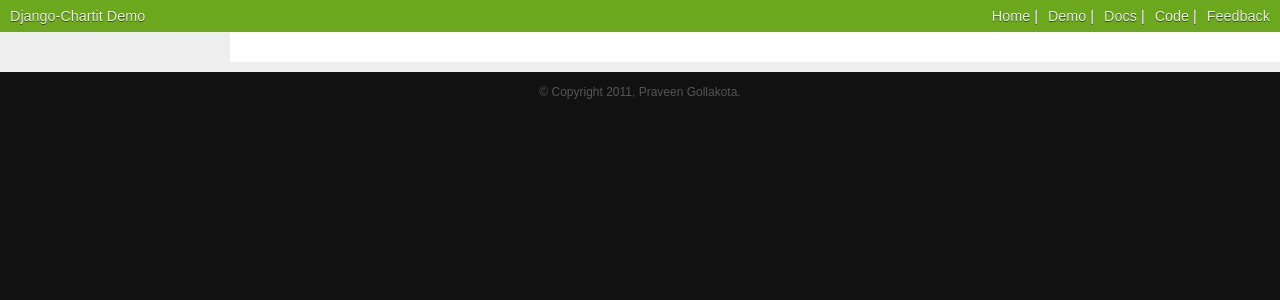
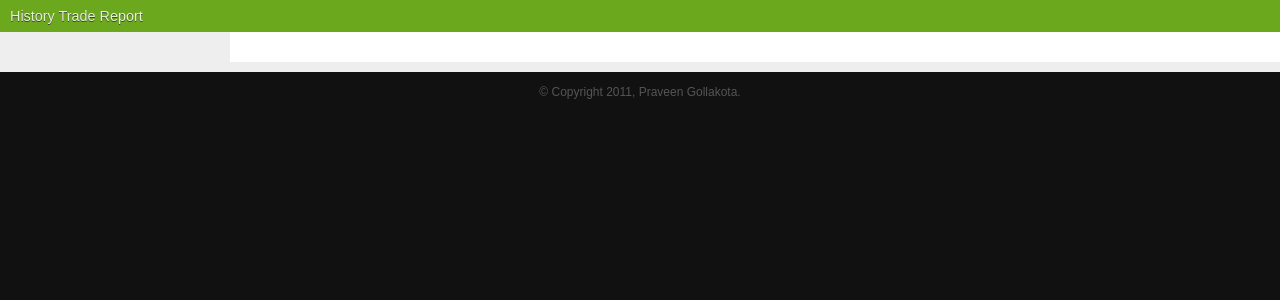
Before and after one commit to everjs0713/MTK_EA_REPORT, a Django app: template demoproject/templates/base.html in a window 1280 px wide. Shown: the top 300 px of the page. Run offline with Django 3.2, Linux system fonts and the light colour scheme; the template is opened without the code that fills it, so the values that code supplies are empty; parts of the project's set-up code (start-up, migrations or seed data) failed here and were passed over.

Commit message:
modefy layout

```diff
--- a/demoproject/templates/base.html
+++ b/demoproject/templates/base.html
@@ -34,23 +34,8 @@
         <div class="related">
             <h3>Navigation</h3>
             <ul>
-                <li class="right" style="margin-right: 10px" >
-                    <a href="/#feedback" title = "Feedback">Feedback</a>
-                </li>
-                <li class="right" style="margin-right: 10px" >
-                    <a href="http://github.com/chartit/django-chartit/" title = "Code">Code</a> |
-                    </li>
-                    <li class="right" style="margin-right: 10px" >
-                    <a href="http://django-chartit.readthedocs.io/en/latest/" title = "Docs">Docs</a> |
-                    </li>
-                    <li class="right" style="margin-right: 10px" >
-                    <a href="/demo" title = "Demo">Demo</a> |
-                    </li>
-                    <li class="right" style="margin-right: 10px" >
-                    <a href="/" title = "Home"> Home</a> |
-                    </li>
                     <li>
-                    <a href="/demo">Django-Chartit Demo </a>
+                    <a href="/demo">History Trade Report </a>
                     </li>
                     </ul>
                     </div>
```
Also changed, not shown: demoproject/demoproject/urls.py (+7 -7 lines).
